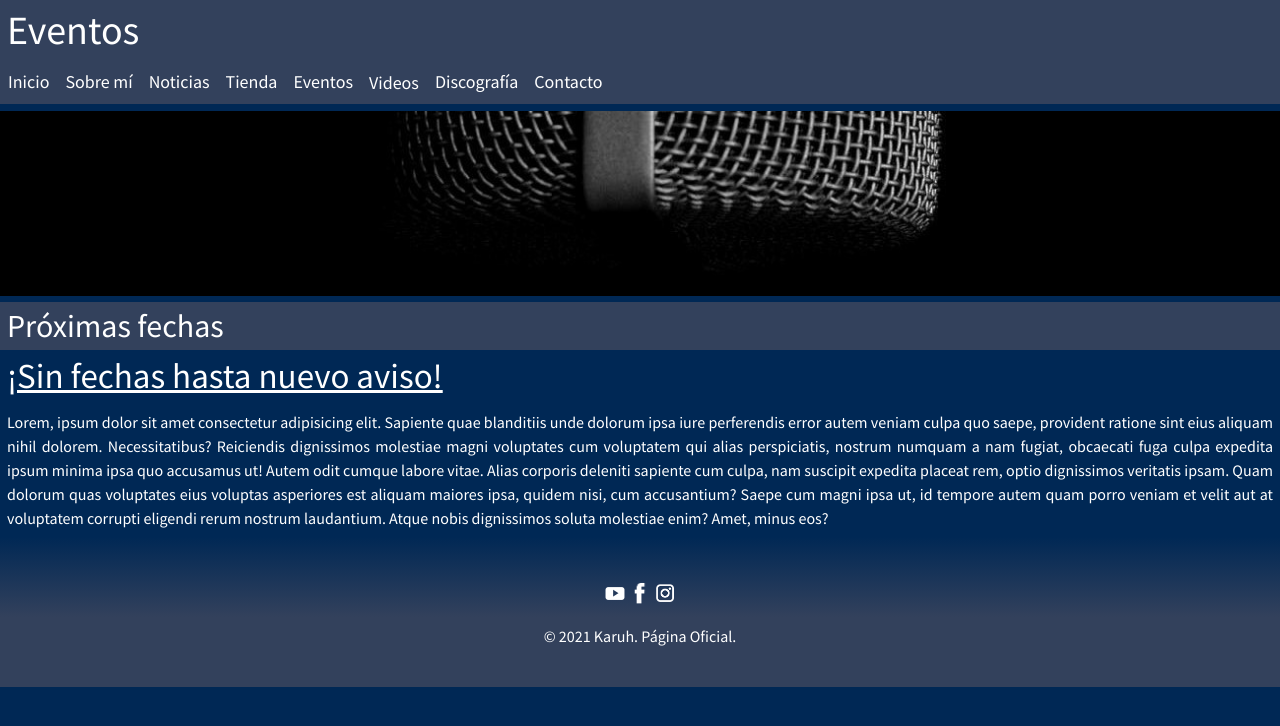
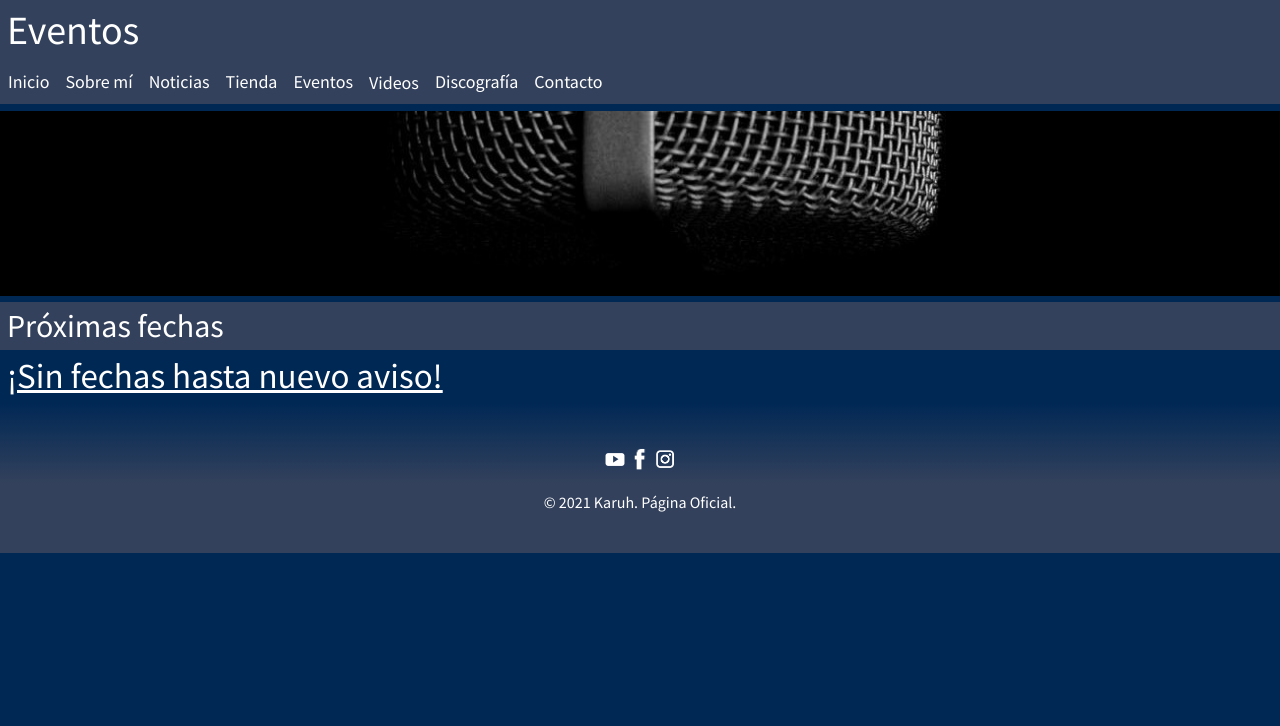
Before and after one commit to javicurbe/Pagina_de_musico_Curbelo, a website: page eventos.html in a window 1280 px wide. Drawn offline with nearby package versions, Linux system fonts and the light colour scheme.

Commit message:
tercer commit
Cambios en eventos

```diff
--- a/eventos.html
+++ b/eventos.html
@@ -49,10 +49,6 @@
             <section class="paddingSeccion">
                 <h2>Próximas fechas</h2>
                 <p class="textoGrande subrayado paddingEventos">¡Sin fechas hasta nuevo aviso!</p> <!--Por pandemia-->
-                <p>Lorem, ipsum dolor sit amet consectetur adipisicing elit. Sapiente quae blanditiis unde dolorum ipsa iure perferendis error autem veniam culpa quo saepe, provident ratione sint eius aliquam nihil dolorem. Necessitatibus?
-                Reiciendis dignissimos molestiae magni voluptates cum voluptatem qui alias perspiciatis, nostrum numquam a nam fugiat, obcaecati fuga culpa expedita ipsum minima ipsa quo accusamus ut! Autem odit cumque labore vitae.
-                Alias corporis deleniti sapiente cum culpa, nam suscipit expedita placeat rem, optio dignissimos veritatis ipsam. Quam dolorum quas voluptates eius voluptas asperiores est aliquam maiores ipsa, quidem nisi, cum accusantium?
-                Saepe cum magni ipsa ut, id tempore autem quam porro veniam et velit aut at voluptatem corrupti eligendi rerum nostrum laudantium. Atque nobis dignissimos soluta molestiae enim? Amet, minus eos?</p>
             </section>
         </main>
 
```
